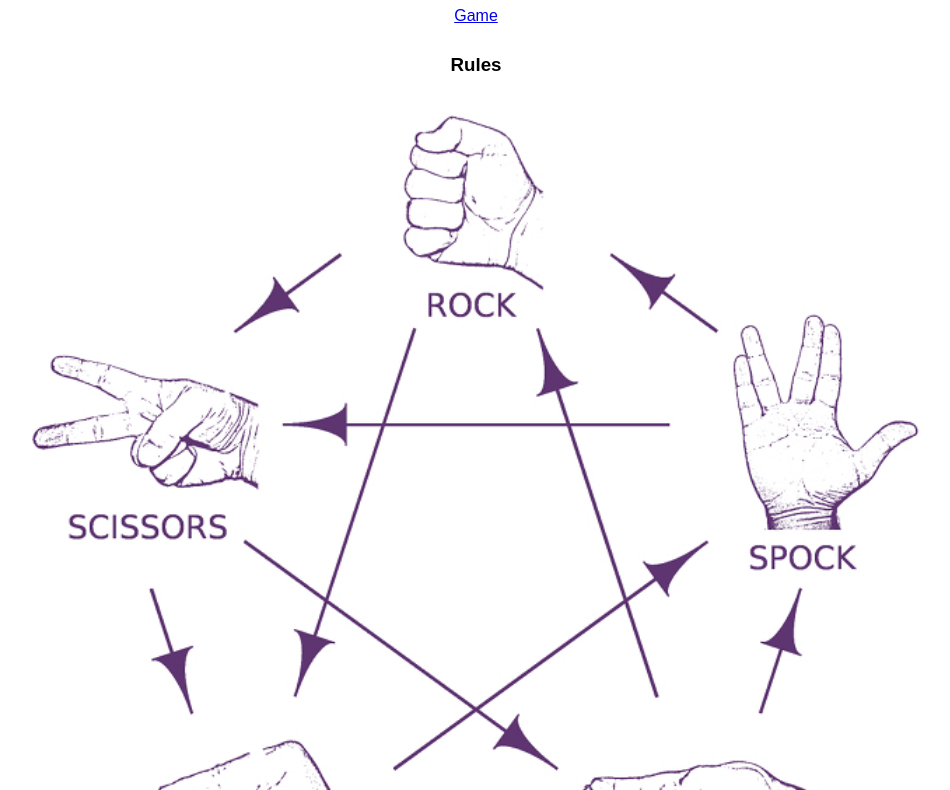
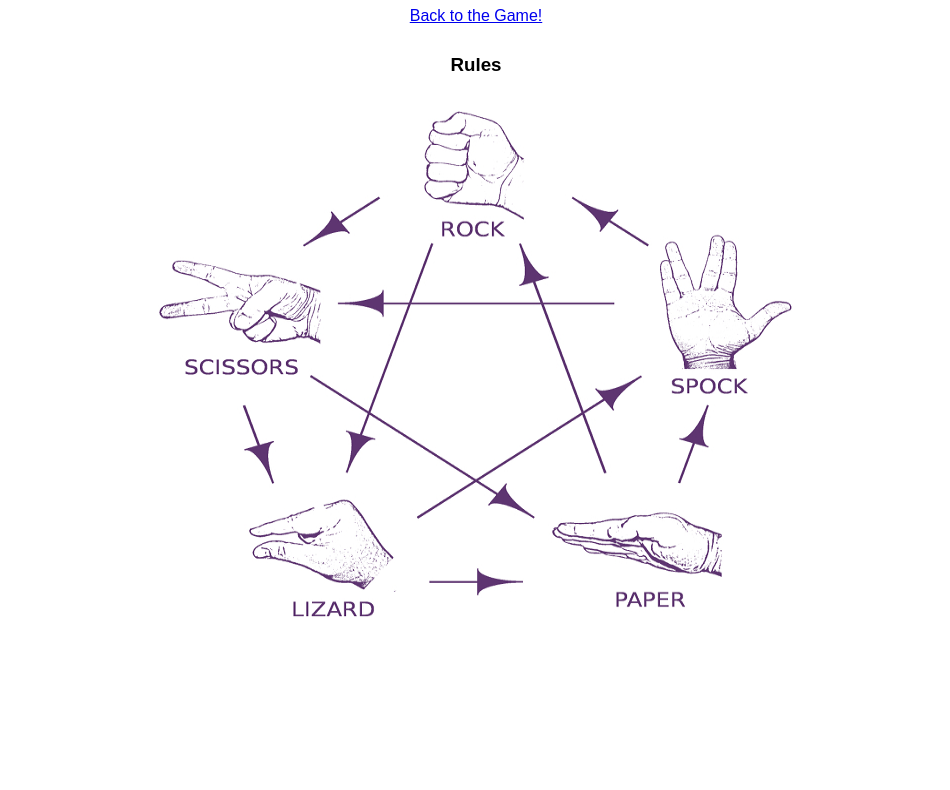
Before and after one commit to cwb-05/Rock-Paper-Scissors, a plain HTML site: page rules.html in a window 1280 px wide. Shown: the part 73-863 px from the top of the page, without its empty margins (164-1114 px from the left). After the commit the page ends 800 px from the top, so only its background shows below. Drawn offline with Linux system fonts and the light colour scheme.

Commit message:
Add media queries

```diff
--- a/assets/css/style.css
+++ b/assets/css/style.css
@@ -77,8 +77,8 @@ button {
     margin: 4%;
 }
 
-/* Footer */
-footer {
+/* Rules page */
+#rules-area {
     width: 100%;
     left: 0;
     bottom: 0;
@@ -89,7 +89,39 @@ footer {
     padding-top: 10px;
 }
 
-footer img {
-    width: 70%;
+#rules-area img {
+    width: 83%;
     margin: 10px;
+    height: 53vh;
 }
+
+/* Media query: tablets and larger (768px or wider) */
+@media screen and (min-width: 768px) {
+    /* Rules page */
+    #rules-area img {
+        width: 60%;
+        margin: 10px;
+        height: 65vh;
+    }
+}
+
+/* Media query: laptops and larger (1024px or wider) */
+@media screen and (min-width: 1024px) {
+    /* Results area*/
+    #user-img {
+        width: 60%;
+        margin: 4%;
+    }
+
+    #computer-img {
+        width: 60%;
+        margin: 4%;
+    }
+
+    /* Rules page */
+    #rules-area img {
+        width: 50%;
+        margin: 10px;
+        height: 65vh;
+    }
+}
--- a/rules.html
+++ b/rules.html
@@ -11,13 +11,13 @@
 <body id="rules-body">
     <header id="rules-header">
     <h1>Rock, Paper, Scissors, Lizard, Spock</h1>
-    <a id="index-link" href="index.html" alt="link to game">Game</a>
+    <a id="index-link" href="index.html" alt="link to game">Back to the Game!</a>
     </header>
-    <footer>
+    <div id="rules-area">
         <h3 id="rules">Rules</h3>
         <!-- Image: Copyright 2024 Brendan Conley. Link: https://puzzlewocky.com/parlor-games/rock-paper-scissors-lizard-spock/. Licensed under CC BY-NY 4.0 Link: https://creativecommons.org/licenses/by-nc/4.0/ -->
         <img src="assets/images/RockPaperScissorsLizardSpock.jpg" alt="Rock, Paper, Scissors, Lizard, Spock">
-    </footer>
+    </div>
 
     <script src="assets/js/script.js"></script>
     <script src="https://kit.fontawesome.com/50c434d74e.js" crossorigin="anonymous"></script>
```
Also changed, not shown: index.html (+1 -1 lines).
